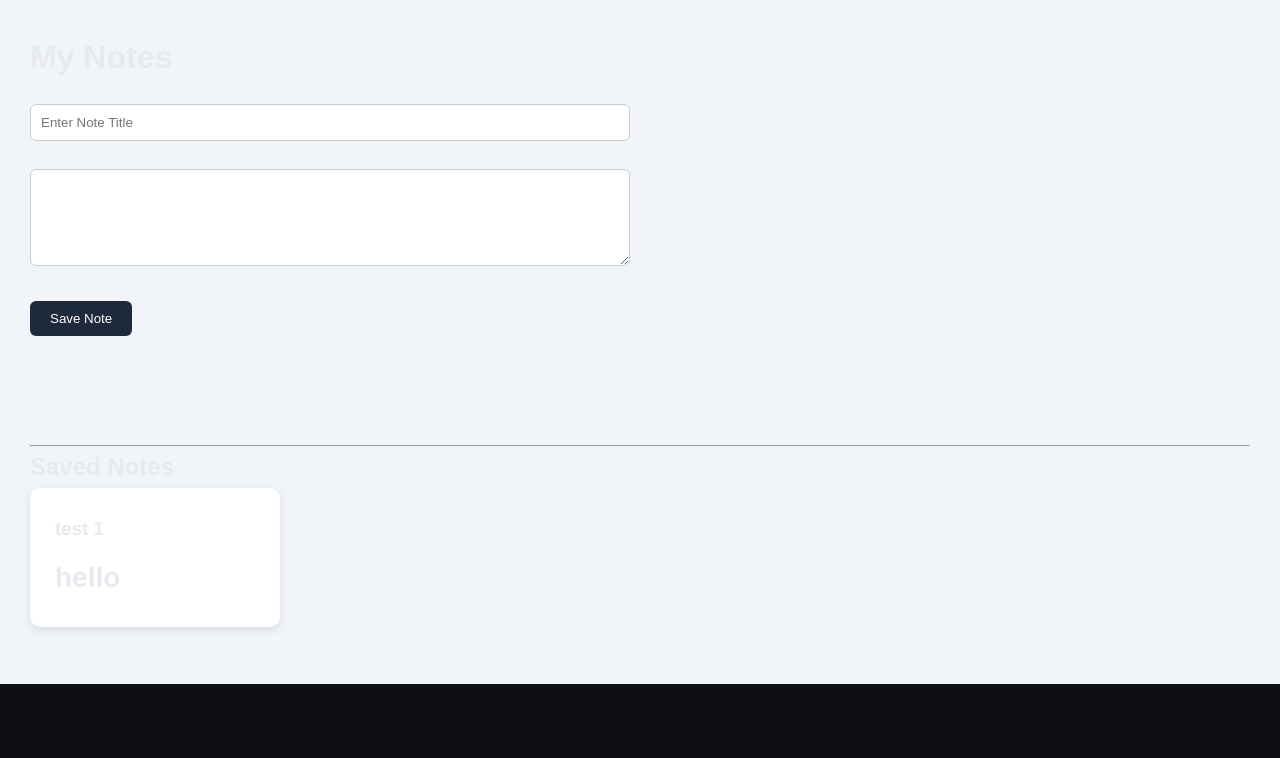
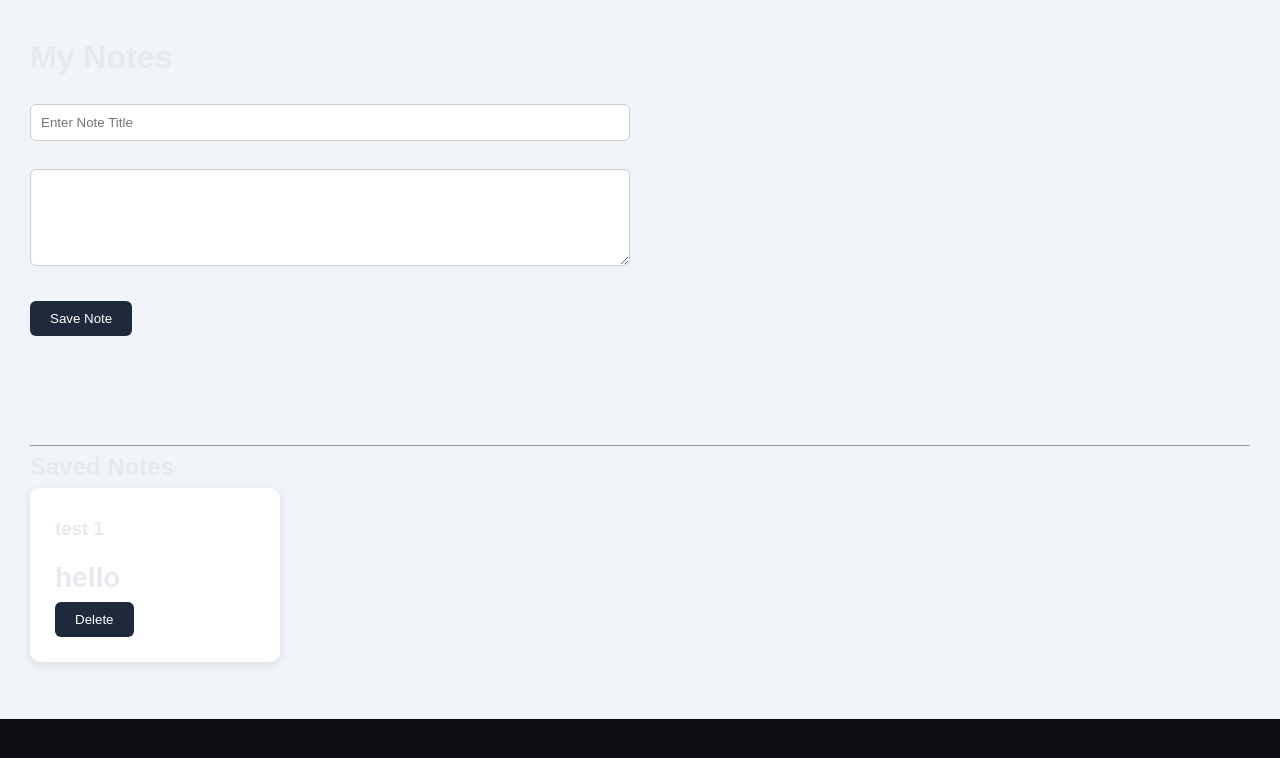
Before and after one commit to Celestial-tech100/AcaNexus-Studivo, a Flask app: page /notes in a window 1280 px wide. Shown: the top 758 px of the page. Run offline with Flask 3, Linux system fonts and the light colour scheme; data comes from the database, SQL or seed files in the repository; both versions use the stored data as it was after the commit.

Commit message:
Add note deletion functionality

```diff
--- a/app.py
+++ b/app.py
@@ -1,4 +1,4 @@
-from flask import Flask, render_template , request
+from flask import Flask, render_template , request , redirect
 import sqlite3
 
 app = Flask(__name__)
@@ -57,6 +57,22 @@ def notes():
         notes=notes
     )
 
+@app.route("/delete_note/<int:note_id>")
+def delete_note(note_id):
+
+    conn = sqlite3.connect("database/acanexus.db")
+    cursor = conn.cursor()
+
+    cursor.execute(
+        "DELETE FROM notes WHERE id = ?",
+        (note_id,)
+    )
+
+    conn.commit()
+    conn.close()
+
+    return redirect("/notes")
+
 @app.route("/assignments")
 def assignments():
     return render_template("assignments.html")
--- a/templates/notes.html
+++ b/templates/notes.html
@@ -48,6 +48,10 @@
         <h3>{{ note[1] }}</h3>
 
         <p>{{ note[2] }}</p>
+
+        <a href="/delete_note/{{ note[0] }}">
+          <button>Delete</button>
+        </a>
       </div>
 
       <br />
```
Also changed, not shown: database/acanexus.db.
